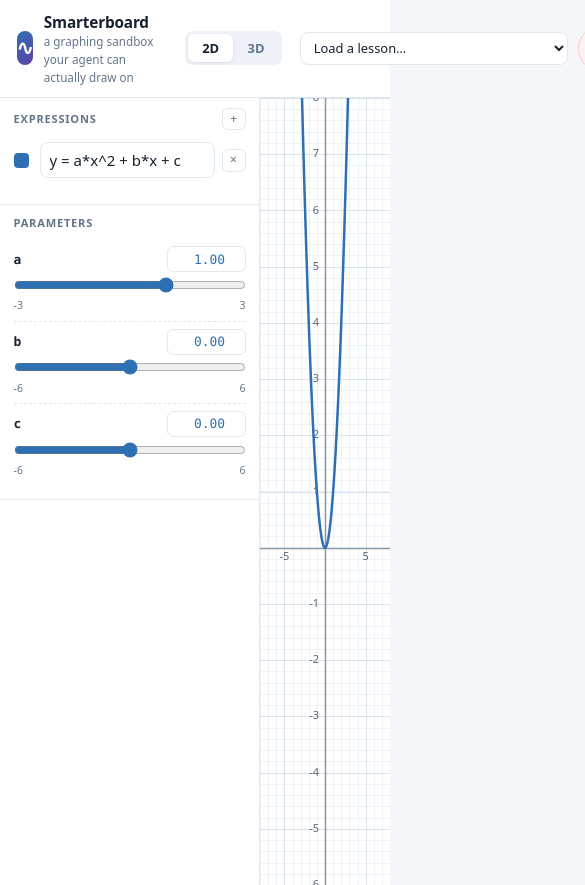
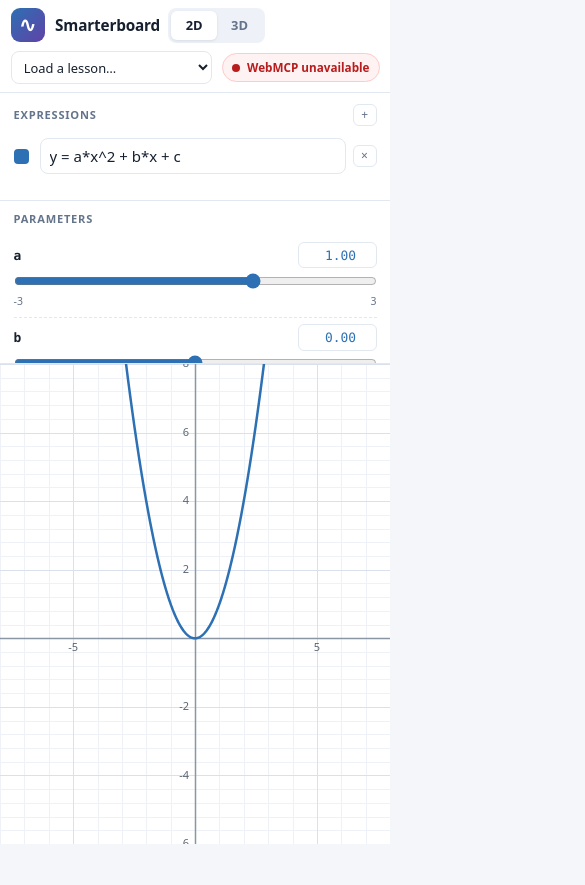
Before and after one commit to tobyseng-beep/webmcphackathon, a website built with Vite: page graph.html in a window 390 px wide. Shown: the top 885 px of the page, 585 px wide, since content can reach past the window. After the commit the page ends 844 px from the top, so only its background shows below. Built offline with nearby package versions, Linux system fonts and the light colour scheme.

Commit message:
normalized axis scaling and container resizing

```diff
--- a/src/render2d.ts
+++ b/src/render2d.ts
@@ -9,6 +9,7 @@ let canvas: HTMLCanvasElement;
 let ctx: CanvasRenderingContext2D;
 let dpr = 1;
 let wheelTimer: ReturnType<typeof setTimeout> | undefined;
+let resizeObserver: ResizeObserver;
 
 export function initRender2D(canvasEl: HTMLCanvasElement): void {
   canvas = canvasEl;
@@ -17,6 +18,8 @@ export function initRender2D(canvasEl: HTMLCanvasElement): void {
   ctx = context;
   attachInteraction();
   resize();
+  resizeObserver = new ResizeObserver(resize);
+  resizeObserver.observe(canvas);
   window.addEventListener('resize', resize);
 }
 
--- a/src/render3d.ts
+++ b/src/render3d.ts
@@ -19,6 +19,7 @@ const surfaces = new Map<string, THREE.Mesh<THREE.BufferGeometry, THREE.MeshLamb
 let axesGroup: THREE.Group | null = null;
 let axesViewportKey = '';
 let ready = false;
+let resizeObserver: ResizeObserver;
 
 export function initRender3D(containerEl: HTMLDivElement, labelEl: HTMLDivElement): void {
   container = containerEl;
@@ -44,6 +45,8 @@ export function initRender3D(containerEl: HTMLDivElement, labelEl: HTMLDivElemen
   buildAxes(getState().viewport);
   attachInteraction();
   resize3D();
+  resizeObserver = new ResizeObserver(resize3D);
+  resizeObserver.observe(container);
   window.addEventListener('resize', resize3D);
   ready = true;
   animate();
@@ -65,21 +68,26 @@ interface WorldTransform {
 }
 
 function worldTransform(view: Viewport): WorldTransform {
-  const maxExtent = Math.max(
+  const xExtent = Math.max(
     Math.abs(view.xmin),
     Math.abs(view.xmax),
+    Number.EPSILON,
+  );
+  const yExtent = Math.max(
     Math.abs(view.ymin),
     Math.abs(view.ymax),
+    Number.EPSILON,
+  );
+  const zExtent = Math.max(
     Math.abs(view.zmin),
     Math.abs(view.zmax),
     Number.EPSILON,
   );
-  const scale = SPAN / maxExtent;
 
   return {
-    x: (value) => value * scale,
-    y: (value) => value * scale,
-    z: (value) => value * scale,
+    x: (value) => value * SPAN / xExtent,
+    y: (value) => value * SPAN / yExtent,
+    z: (value) => value * SPAN / zExtent,
   };
 }
 
@@ -282,10 +290,15 @@ function applyCamera(): void {
   const { theta, phi, distance } = getState().camera;
   const th = (theta * Math.PI) / 180;
   const ph = (phi * Math.PI) / 180;
+  const verticalFov = THREE.MathUtils.degToRad(camera.fov);
+  const horizontalFov = 2 * Math.atan(Math.tan(verticalFov / 2) * camera.aspect);
+  const limitingFov = Math.min(verticalFov, horizontalFov);
+  const fitDistance = (Math.sqrt(3) * SPAN * 1.05) / Math.sin(limitingFov / 2);
+  const framedDistance = Math.max(distance, fitDistance);
   camera.position.set(
-    distance * Math.sin(ph) * Math.cos(th),
-    distance * Math.sin(ph) * Math.sin(th),
-    distance * Math.cos(ph)
+    framedDistance * Math.sin(ph) * Math.cos(th),
+    framedDistance * Math.sin(ph) * Math.sin(th),
+    framedDistance * Math.cos(ph)
   );
   camera.up.set(0, 0, 1);
   camera.lookAt(0, 0, 0);
--- a/styles.css
+++ b/styles.css
@@ -20,6 +20,13 @@ html, body {
   font: 15px/1.5 ui-sans-serif, system-ui, -apple-system, "Segoe UI", sans-serif;
 }
 
+body {
+  min-height: 100dvh;
+  display: flex;
+  flex-direction: column;
+  overflow: hidden;
+}
+
 .sr-only {
   position: absolute; width: 1px; height: 1px; overflow: hidden;
   clip: rect(0 0 0 0); white-space: nowrap;
@@ -37,6 +44,8 @@ code {
 
 .topbar {
   display: flex;
+  flex: 0 0 auto;
+  flex-wrap: wrap;
   align-items: center;
   gap: 1.25rem;
   padding: .7rem 1.1rem;
@@ -94,9 +103,11 @@ select { font-size: .86rem; }
 
 .layout {
   display: grid;
+  flex: 1 1 auto;
   grid-template-columns: 310px minmax(0, 1fr) 320px;
   gap: 0;
-  height: calc(100vh - 57px);
+  width: 100%;
+  min-height: 0;
 }
 
 .sidebar, .activity {
@@ -201,7 +212,7 @@ select { font-size: .86rem; }
 
 /* ---------- stage ---------- */
 
-.stage { position: relative; background: #fff; min-width: 0; }
+.stage { position: relative; background: #fff; min-width: 0; min-height: 0; overflow: hidden; }
 #canvas2d { display: block; width: 100%; height: 100%; touch-action: none; cursor: grab; }
 #canvas2d:active { cursor: grabbing; }
 
@@ -281,3 +292,16 @@ select { font-size: .86rem; }
   .layout { grid-template-columns: 260px minmax(0, 1fr); }
   .activity { display: none; }
 }
+
+@media (max-width: 700px) {
+  .topbar { gap: .55rem; padding: .55rem .7rem; }
+  .brand p { display: none; }
+  .topbar-right { width: 100%; margin-left: 0; justify-content: space-between; }
+  .preset-wrap { min-width: 0; flex: 1; }
+  .preset-wrap select { width: 100%; }
+  .layout {
+    grid-template-columns: minmax(0, 1fr);
+    grid-template-rows: minmax(150px, 32dvh) minmax(0, 1fr);
+  }
+  .sidebar { border-right: 0; border-bottom: 1px solid var(--line); }
+}
```
